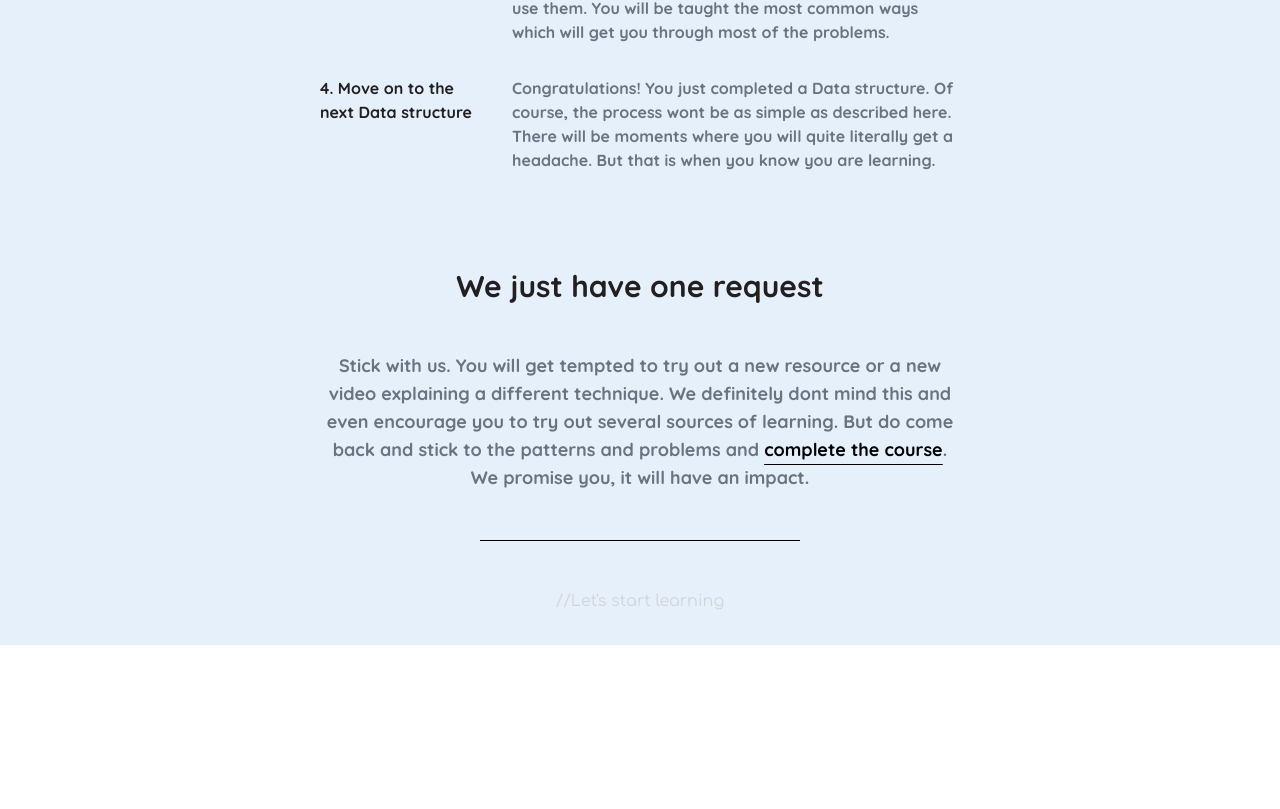
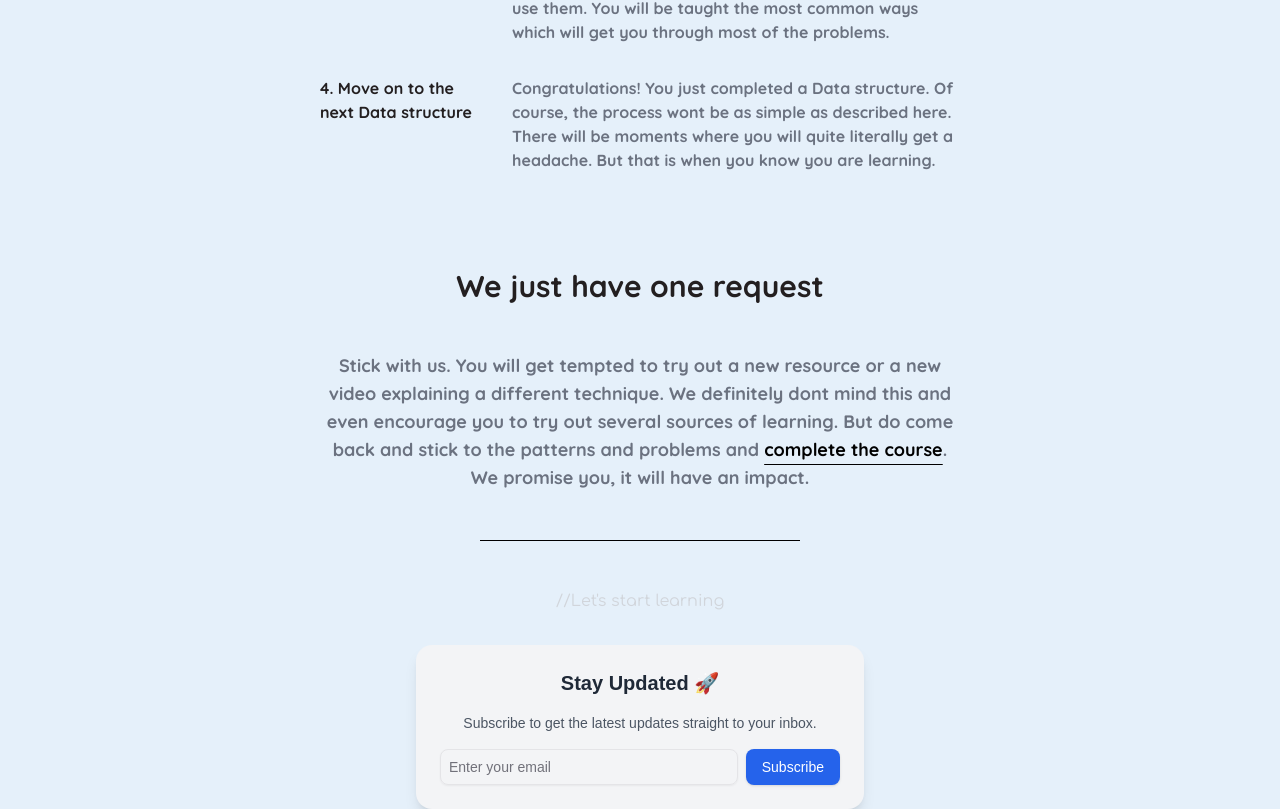
Before and after one commit to Adithya2002/flowDSA, a Next.js app: page / in a window 1280 px wide. Shown: the part 2892-3701 px from the top of the page. Before the commit the page ends 3537 px from the top, so only its background shows below. Built offline with nearby package versions, Linux system fonts and the light colour scheme; no server answers.

Commit message:
added email collection

```diff
--- a/package.json
+++ b/package.json
@@ -19,6 +19,7 @@
     "@uiw/react-codemirror": "^4.23.8",
     "class-variance-authority": "^0.7.1",
     "clsx": "^2.1.1",
+    "dotenv": "^16.4.7",
     "flow_dsa": "file:",
     "lucide-react": "^0.474.0",
     "next": "15.1.6",
--- a/src/app/page.tsx
+++ b/src/app/page.tsx
@@ -8,6 +8,8 @@ import {
   CardTitle,
 } from "@/components/ui/card"
 import { DarkmodeButton } from "@/components/ui/darkmode-button";
+import EmailCollection from "@/components/EmailCollection";
+import 'dotenv/config'
 
 
 export default function Home() {
@@ -76,7 +78,7 @@ export default function Home() {
 
 
 
-{/* WHAT IS SPECIAL ABOUT US */}
+        {/* WHAT IS SPECIAL ABOUT US */}
         {/* <h1 className="font-raleway text-3xl text-black-background-primary text-center mt-20">What is special about us?</h1>
         <p className="mt-12 text-black-text-primary text-center font-semibold max-w-2xl">Our platform uses pattern-based learning to help you recognize problem-solving techniques. By focusing on core patterns, you'll learn to tackle a wide range of problems with confidence—whether you're preparing for coding interviews or strengthening your problem-solving skills.</p>
         <p className="relative overflow-hidden bg-black-background-primary font-quicksand font-semibold rounded-full px-10 text-white flex py-3 mt-10 group">
@@ -143,7 +145,10 @@ export default function Home() {
         <p className="text-md mt-12 mb-8 text-black-text-secondary font-comfortaa">//Let's start learning</p>
       </section>
 
-      {/* Why are we needed Section*/}
+      {/*Collect Email section*/}
+      <section className="h-2/5 bg-background-secondary">
+        <EmailCollection />
+      </section>
 
 
     </>
--- /dev/null
+++ b/src/components/EmailCollection.tsx
@@ -0,0 +1,68 @@
+"use client";
+import { useState } from "react";
+import { createClient } from "@supabase/supabase-js";
+import { Input } from "@/components/ui/input";
+import { Button } from "@/components/ui/button";
+
+// Supabase Client Setup
+const supabase = createClient(
+  process.env.NEXT_PUBLIC_SUPABASE_URL!,
+  process.env.NEXT_PUBLIC_SUPABASE_ANON_KEY!
+);
+
+export default function EmailCollection() {
+  const [email, setEmail] = useState("");
+  const [loading, setLoading] = useState(false);
+  const [message, setMessage] = useState("");
+
+  const handleSubmit = async (e) => {
+    e.preventDefault();
+    setLoading(true);
+    setMessage("");
+
+    if (!email) {
+      setMessage("Please enter an email.");
+      setLoading(false);
+      return;
+    }
+
+    // Insert into Supabase
+    const { data, error } = await supabase
+      .from("emails")
+      .insert([{ email }]);
+
+    if (error) {
+      setMessage("❌ Error saving email.");
+    } else {
+      setMessage("✅ Email saved successfully!");
+      setEmail(""); // Clear input after submission
+    }
+
+    setLoading(false);
+  };
+
+  return (
+    <div className="flex flex-col items-center bg-gray-100 p-6 rounded-2xl shadow-lg max-w-md mx-auto">
+      <h2 className="text-xl font-semibold mb-4 text-gray-800">
+        Stay Updated 🚀
+      </h2>
+      <p className="text-gray-600 text-sm mb-4">
+        Subscribe to get the latest updates straight to your inbox.
+      </p>
+      <form onSubmit={handleSubmit} className="w-full flex gap-2">
+        <Input
+          type="email"
+          placeholder="Enter your email"
+          className="flex-1 p-2 border rounded-lg"
+          value={email}
+          onChange={(e) => setEmail(e.target.value)}
+          required
+        />
+        <Button type="submit" className="bg-blue-600 text-white px-4 py-2 rounded-lg" disabled={loading}>
+          {loading ? "Submitting..." : "Subscribe"}
+        </Button>
+      </form>
+      {message && <p className="text-sm mt-3 text-gray-700">{message}</p>}
+    </div>
+  );
+}
--- /dev/null
+++ b/src/components/ui/input.tsx
@@ -0,0 +1,22 @@
+import * as React from "react"
+
+import { cn } from "@/lib/utils"
+
+const Input = React.forwardRef<HTMLInputElement, React.ComponentProps<"input">>(
+  ({ className, type, ...props }, ref) => {
+    return (
+      <input
+        type={type}
+        className={cn(
+          "flex h-9 w-full rounded-md border border-input bg-transparent px-3 py-1 text-base shadow-sm transition-colors file:border-0 file:bg-transparent file:text-sm file:font-medium file:text-foreground placeholder:text-muted-foreground focus-visible:outline-none focus-visible:ring-1 focus-visible:ring-ring disabled:cursor-not-allowed disabled:opacity-50 md:text-sm",
+          className
+        )}
+        ref={ref}
+        {...props}
+      />
+    )
+  }
+)
+Input.displayName = "Input"
+
+export { Input }
```
Also changed, not shown: 1 other file (tests, documents, lock files or other folders).
